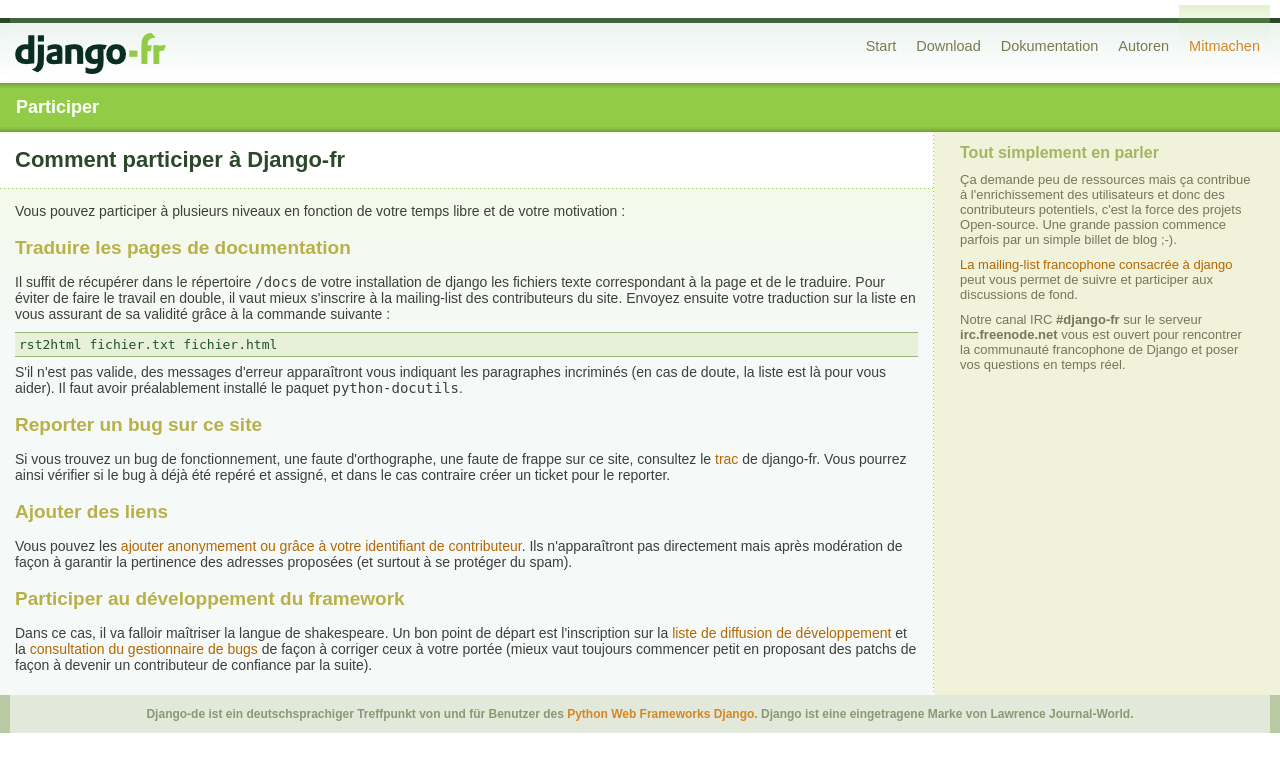
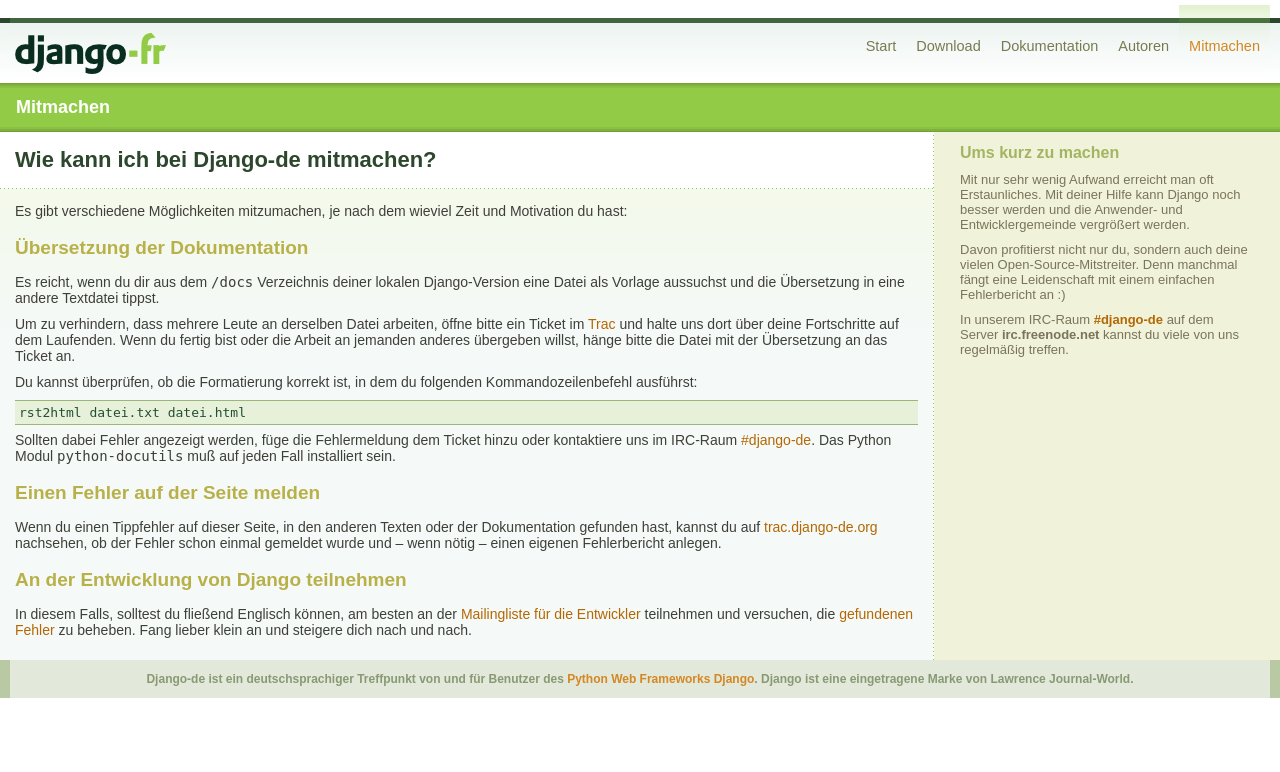
Before and after one commit to jezdez/django-de, a Django app: template django_de/templates/participate.html in a window 1280 px wide. Shown: the top 772 px of the page. Run offline with Django 3.2, Linux system fonts and the light colour scheme; the template is opened without the code that fills it, so the values that code supplies are empty; parts of the project's set-up code (start-up, migrations or seed data) failed here and were passed over.

Commit message:
participate und google analytics code
git-svn-id: https://www.django-de.org/svn/django/site/trunk@12 72ec9c59-00b0-4840-a13a-91ba528515d4

```diff
--- a/django_de/templates/base.html
+++ b/django_de/templates/base.html
@@ -72,5 +72,11 @@
             </p>
         </div>
     </div>
+    <script src="http://www.google-analytics.com/urchin.js" type="text/javascript">
+    </script>
+    <script type="text/javascript">
+    _uacct = "UA-204224-14";
+    urchinTracker();
+    </script>
     </body>
 </html>
--- a/django_de/templates/participate.html
+++ b/django_de/templates/participate.html
@@ -2,80 +2,75 @@
 
 {% block sectionid %}participate{% endblock %}
 {% block active_nav-participate %}class="active"{% endblock %}
-{% block title %}Comment participer à Django-fr{% endblock %}
-{% block billboard %}<h2>Participer</h2>{% endblock %}
+{% block title %}Wie kann ich bei Django-de mitmachen?{% endblock %}
+{% block billboard %}<h2>Mitmachen</h2>{% endblock %}
 
 {% block content %}
-<h1>Comment participer à Django-fr</h1>
+<h1>Wie kann ich bei Django-de mitmachen?</h1>
 <div class="content first-content">
     <p>
-        Vous pouvez participer à plusieurs niveaux en fonction de votre temps
-        libre et de votre motivation&nbsp;:
+        Es gibt verschiedene Möglichkeiten mitzumachen, je nach dem wieviel
+        Zeit und Motivation du hast:
     </p>
-    <h2>Traduire les pages de documentation</h2>
+    <h2>Übersetzung der Dokumentation</h2>
     <p>
-        Il suffit de récupérer dans le répertoire <code>/docs</code> de votre
-        installation de django les fichiers texte correspondant à la page et de
-        le traduire. Pour éviter de faire le travail en double, il vaut mieux
-        s'inscrire à la mailing-list des contributeurs du site. Envoyez ensuite
-        votre traduction sur la liste en vous assurant de sa validité grâce à la
-        commande suivante&nbsp;:
+        Es reicht, wenn du dir aus dem <code>/docs</code> Verzeichnis deiner
+        lokalen Django-Version eine Datei als Vorlage aussuchst und die
+        Übersetzung in eine andere Textdatei tippst.
     </p>
-    <pre class="literal-block"><code>rst2html fichier.txt fichier.html</code></pre>
     <p>
-        S'il n'est pas valide, des messages d'erreur apparaîtront vous indiquant
-        les paragraphes incriminés (en cas de doute, la liste est là pour vous
-        aider). Il faut avoir préalablement installé le paquet
-        <code>python-docutils</code>.
+        Um zu verhindern, dass mehrere Leute an derselben Datei arbeiten,
+        öffne bitte ein Ticket im <a href="http://trac.django-de.org">Trac</a>
+        und halte uns dort über deine Fortschritte auf dem Laufenden.
+        Wenn du fertig bist oder die Arbeit an jemanden anderes übergeben
+        willst, hänge bitte die Datei mit der Übersetzung an das Ticket an.
     </p>
-    <h2>Reporter un bug sur ce site</h2>
     <p>
-        Si vous trouvez un bug de fonctionnement, une faute d'orthographe, une
-	faute de frappe sur ce site, consultez le
-	<a href="http://trac.django-fr.org/">trac</a> de django-fr. Vous pourrez
-	ainsi vérifier si le bug à déjà été repéré et assigné, et dans le cas
-	contraire créer un ticket pour le reporter.
+        Du kannst überprüfen, ob die Formatierung korrekt ist, in dem du
+        folgenden Kommandozeilenbefehl ausführst:
     </p>
-    <h2>Ajouter des liens</h2>
+    <pre class="literal-block"><code>rst2html datei.txt datei.html</code></pre>
     <p>
-        Vous pouvez les <a href="/liens/ajouter/" title="Ajouter un lien"
-        >ajouter anonymement ou grâce à votre identifiant de contributeur</a>.
-        Ils n'apparaîtront pas directement mais après modération de façon à
-        garantir la pertinence des adresses proposées (et surtout à se protéger
-        du spam).
+        Sollten dabei Fehler angezeigt werden, füge die Fehlermeldung dem
+        Ticket hinzu oder kontaktiere uns im IRC-Raum
+        <a href="irc://chat.freenode.net/#django-de">#django-de</a>. Das Python
+        Modul <code>python-docutils</code> muß auf jeden Fall installiert sein.
     </p>
-    <h2>Participer au développement du framework</h2>
+    <h2>Einen Fehler auf der Seite melden</h2>
     <p>
-        Dans ce cas, il va falloir maîtriser la langue de shakespeare. Un bon
-        point de départ est l'inscription sur la
-        <a href="http://groups.google.com/group/django-developers"
-        title="S'abonner à la liste de diffusion (sortie du site)"
-        >liste de diffusion de développement</a> et la
+        Wenn du einen Tippfehler auf dieser Seite, in den anderen Texten oder
+        der Dokumentation gefunden hast, kannst du auf <a href="http://trac.django-fr.org/
+        ">trac.django-de.org</a> nachsehen, ob der Fehler schon einmal gemeldet
+        wurde und &ndash; wenn nötig &ndash; einen eigenen Fehlerbericht anlegen.
+    </p>
+    <h2>An der Entwicklung von Django teilnehmen</h2>
+    <p>
+        In diesem Falls, solltest du fließend Englisch können, am besten
+        an der <a href="http://groups.google.com/group/django-developers"
+        title="Mailingliste aufrufen (externe Seite)"
+        >Mailingliste für die Entwickler</a> teilnehmen und versuchen, die
         <a href="http://code.djangoproject.com/report"
-        title="Accès au gestionnaire de bugs (sortie du site)"
-        >consultation du gestionnaire de bugs</a> de façon à corriger ceux à
-        votre portée (mieux vaut toujours commencer petit en proposant des
-        patchs de façon à devenir un contributeur de confiance par la suite).
+        title="Fehlerberichte aufrufen (externe Seite)"
+        >gefundenen Fehler</a> zu beheben. Fang lieber klein an und steigere
+        dich nach und nach.
     </p>
 </div>
 {% endblock %}
 
 {% block content-related %}
-<h2>Tout simplement en parler</h2>
+<h2>Ums kurz zu machen</h2>
 <p>
-    Ça demande peu de ressources mais ça contribue à l'enrichissement des
-    utilisateurs et donc des contributeurs potentiels, c'est la force des
-    projets Open-source. Une grande passion commence parfois par un simple
-    billet de blog ;-).
+    Mit nur sehr wenig Aufwand erreicht man oft Erstaunliches. Mit deiner Hilfe
+    kann Django noch besser werden und die Anwender- und Entwicklergemeinde
+    vergrößert werden.
 </p>
 <p>
-    <a href="http://lists.afpy.org/cgi-bin/mailman/listinfo/django"
-    >La mailing-list francophone consacrée à django</a> peut vous permet de
-    suivre et participer aux discussions de fond.
+    Davon profitierst nicht nur du, sondern auch deine vielen Open-Source-Mitstreiter.
+    Denn manchmal fängt eine Leidenschaft mit einem einfachen Fehlerbericht an :)
 </p>
 <p>
-    Notre canal IRC <strong>#django-fr</strong> sur le serveur
-    <strong>irc.freenode.net</strong> vous est ouvert pour rencontrer la
-    communauté francophone de Django et poser vos questions en temps réel.
+    In unserem IRC-Raum <a href="irc://chat.freenode.net/#django-de"><strong
+    >#django-de</strong></a> auf dem Server <strong>irc.freenode.net</strong>
+    kannst du viele von uns regelmäßig treffen.
 </p>
 {% endblock %}
```
